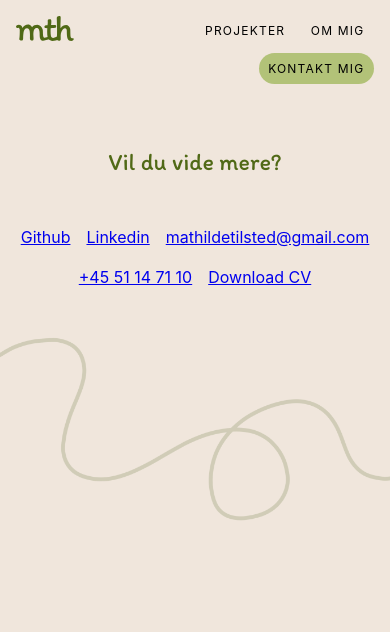
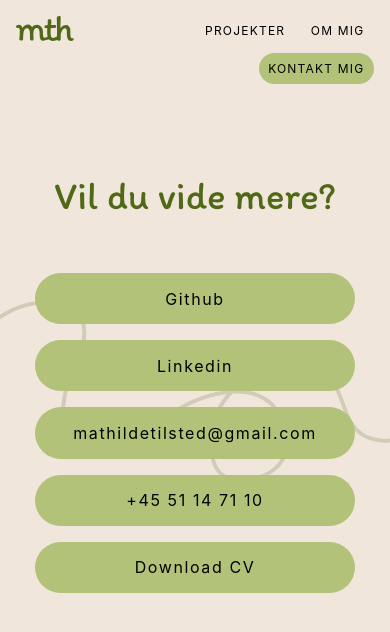
Before and after one commit to mathtilsted/portfolio-mathilde-tilsted-hansen, a React (Vite) app: page /#/kontakt-mig in a window 390 px wide. Shown: the top 632 px of the page. Built offline with nearby package versions, Linux system fonts and the light colour scheme.

Commit message:
justeringer af gaps og headings

```diff
--- a/src/components/ProjectLayout.jsx
+++ b/src/components/ProjectLayout.jsx
@@ -28,7 +28,7 @@ export default function ProjectLayout({
           <div className="project-hero-grid">
             <div className="project-hero-content">
               <p className="project-label">{label}</p>
-              <h1>{title}</h1>
+              <h2>{title}</h2>
               <p className="project-intro">{intro}</p>
 
               <div className="project-meta">
--- a/src/css/kontakt.css
+++ b/src/css/kontakt.css
@@ -3,16 +3,18 @@
    ========================================================= */
 
 .kontakt-siden {
+  position: relative;
   margin-top: 6rem;
 }
 
 .knap-container {
   width: 100%;
-  margin-top: 1.5rem;
+  margin-top: 2rem;
 
   display: flex;
   align-items: center;
   justify-content: center;
+  flex-wrap: wrap;
   gap: 1.5rem;
 }
 
@@ -20,7 +22,7 @@
    KNAPPER
    ========================================================= */
 
-.kontakt-knap {
+#knap {
   min-height: 48px;
   padding: 0.85rem 1.5rem;
 
@@ -29,11 +31,12 @@
   justify-content: center;
 
   border: none;
-  border-radius: 999px;
+  border-radius: 32px;
 
-  background: var(--secondary);
+  background-color: var(--secondary);
   color: var(--text);
 
+  font-family: var(--font-body);
   font-size: 1rem;
   letter-spacing: var(--spacing);
   text-decoration: none;
@@ -43,8 +46,8 @@
   transition: transform 200ms ease;
 }
 
-.kontakt-knap:hover {
-  transform: translateY(-3px);
+#knap:hover {
+  transform: scale(1.05);
 }
 
 /* =========================================================
@@ -54,6 +57,11 @@
 @media (max-width: 950px) {
   .kontakt-siden {
     margin-top: 4rem;
+  }
+
+  .knap-container {
+    max-width: 700px;
+    gap: 1rem;
   }
 }
 
@@ -67,12 +75,15 @@
   }
 
   .knap-container {
-    flex-wrap: wrap;
+    width: min(100% - 2rem, 500px);
+    flex-direction: column;
     gap: 1rem;
   }
 
-  .kontakt-knap {
-    padding: 0.8rem 1.25rem;
+  #knap {
+    width: 100%;
+    max-width: 320px;
+    padding: 0.85rem 1.25rem;
   }
 }
 
@@ -81,7 +92,7 @@
    ========================================================= */
 
 @media (prefers-reduced-motion: reduce) {
-  .kontakt-knap {
+  #knap {
     transition: none;
   }
 }
--- a/src/css/mellemrum.css
+++ b/src/css/mellemrum.css
@@ -108,6 +108,10 @@
   background: #d5c7b9;
 }
 
+.mellemrum-technical-heading {
+  margin-bottom: 1rem;
+}
+
 .mellemrum-technical-grid {
   display: grid;
   grid-template-columns: 1.2fr 0.8fr;
@@ -142,6 +146,7 @@
 }
 
 .mellemrum-auth-heading > p:last-child {
+  margin-top: 1rem;
   max-width: 650px;
 }
 
--- a/src/css/navbar.css
+++ b/src/css/navbar.css
@@ -7,7 +7,7 @@
   z-index: 10;
   width: 100%;
   padding: 1.5rem 2.5rem;
-
+  height: 8rem;
   display: flex;
   align-items: center;
   justify-content: space-between;
@@ -20,7 +20,7 @@
 }
 
 .logo {
-  width: 80px;
+  width: 64px;
   height: auto;
   display: block;
 }
--- a/src/css/project-layout.css
+++ b/src/css/project-layout.css
@@ -21,7 +21,7 @@
 }
 
 .project-back {
-  margin-bottom: 2rem;
+  margin-bottom: 1rem;
   display: inline-block;
   font-family: var(--font-body);
   font-size: 0.9rem;
@@ -110,8 +110,8 @@
 
 .project-hero-blob {
   position: absolute;
-  width: 90%;
-  height: 80%;
+  width: 100%;
+  height: 100%;
   border-radius: 52% 48% 42% 58% / 48% 42% 58% 52%;
   background: var(--secondary);
 }
@@ -188,6 +188,7 @@
 }
 
 .project-story p {
+  margin-top: 1rem;
   max-width: 600px;
 }
 
--- a/src/main.css
+++ b/src/main.css
@@ -71,7 +71,7 @@ h1 {
 }
 
 h2 {
-  font-size: clamp(2.5rem, 5vw, 4.5rem);
+  font-size: clamp(2.5rem, 4vw, 4.5rem);
   line-height: 1.05;
 }
 
--- a/src/pages/KontaktPage.jsx
+++ b/src/pages/KontaktPage.jsx
@@ -6,7 +6,7 @@ export default function KontaktPage() {
     <div className="kontakt-siden">
       <img className="baggrund" src={Baggrund} alt="" />
       <div className="sektion">
-        <h3 className="titel">Vil du vide mere?</h3>
+        <h2 className="titel">Vil du vide mere?</h2>
 
         <div className="knap-container">
           <a
--- a/src/pages/MellemrumPage.jsx
+++ b/src/pages/MellemrumPage.jsx
@@ -118,9 +118,10 @@ export default function MellemrumPage() {
           </div>
 
           <div className="mellemrum-technical-text">
-            <p className="project-label">Teknisk fokus</p>
-            <h2>En bedre struktur bag løsningen</h2>
-
+            <div className="mellemrum-technical-heading">
+              <p className="project-label">Teknisk fokus</p>
+              <h2>En bedre struktur bag løsningen</h2>
+            </div>
             <p>
               En stor del af arbejdet lå i selve kodebasen. Projektet blev
               struktureret mere konsekvent, så komponenter og funktionalitet fik
@@ -190,7 +191,7 @@ export default function MellemrumPage() {
         <div className="project-container mellemrum-result-grid">
           <div className="mellemrum-result-text">
             <p className="project-label">Resultatet</p>
-            <h2>Mindre synligt, men vigtigere under overfladen</h2>
+            <h2>Teknisk optimering</h2>
 
             <p>
               Resultatet var ikke et stort visuelt redesign. Forbedringen lå i
--- a/src/pages/OmPage.jsx
+++ b/src/pages/OmPage.jsx
@@ -11,7 +11,7 @@ export default function OmPage() {
       <div className="sektion">
         <img className="baggrund" src={Baggrund} alt="" />
         <div className="titel">
-          <h3>Hvem er jeg?</h3>
+          <h2>Hvem er jeg?</h2>
         </div>
         <p className="om-mig-under-titel">
           Klik på billederne og lær lidt om mig
--- a/src/pages/ProjektOversigtPage.jsx
+++ b/src/pages/ProjektOversigtPage.jsx
@@ -53,7 +53,7 @@ export default function ProjektPage() {
 
       <section className="projektoversigt-indhold">
         <header className="projektoversigt-header">
-          <h1>Projekter</h1>
+          <h2>Projekter</h2>
 
           <p>
             Her ser du et udvalg af mine yndlingsprojekter. Vælg en mappe og lær
```
Also changed, not shown: src/pages/PubHubPage.jsx (+4 -4 lines).
